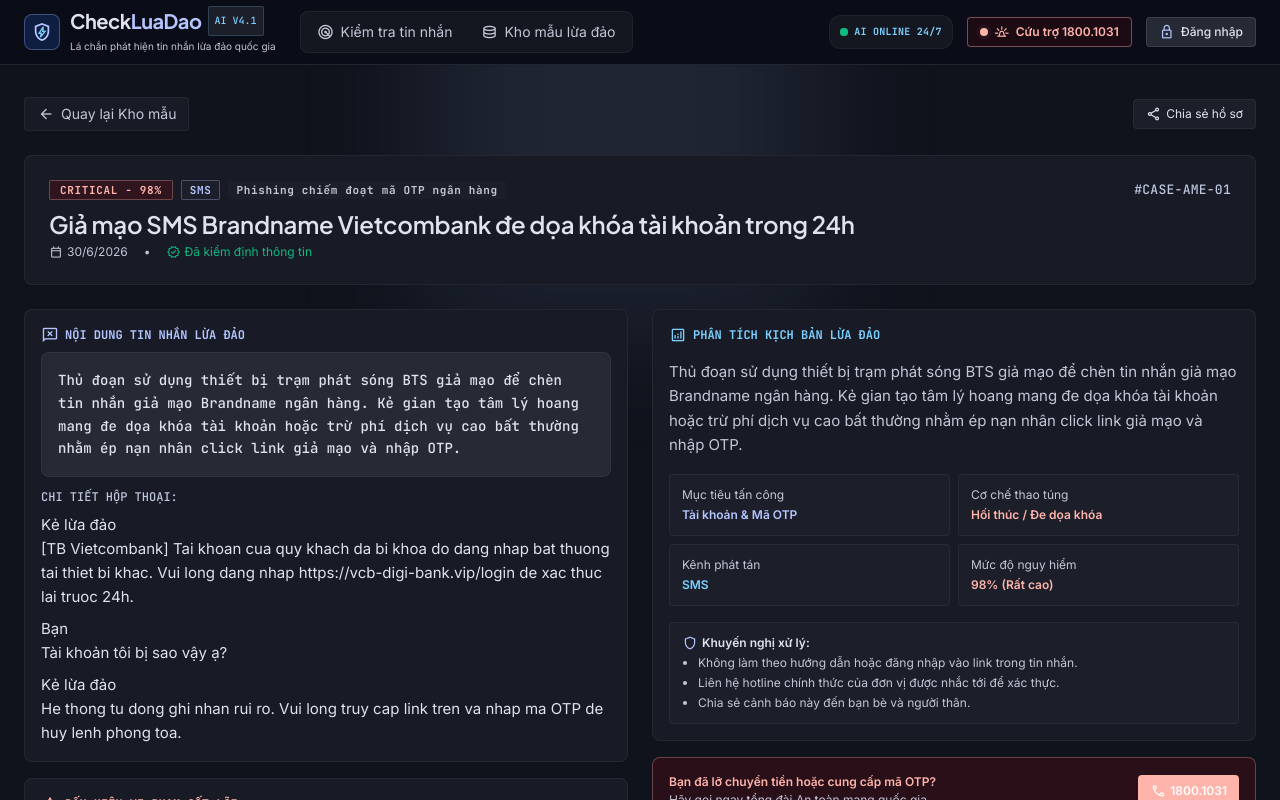
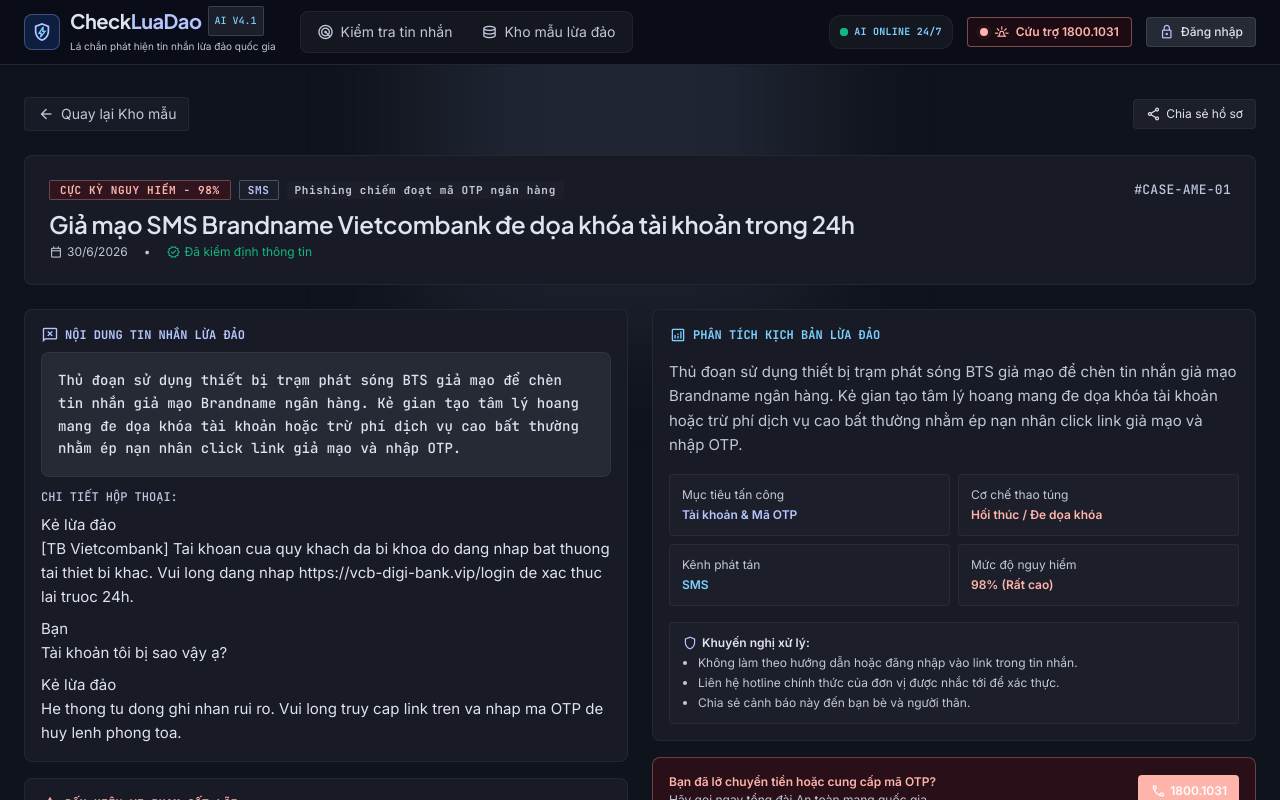
Before and after one commit to Jin01524/check-lua-dao-frontend, a React (Vite) app: page /templates in a window 1280 px wide. Both pictures are taken after a click on the element 221 px from the left and 598 px from the top of the page. Shown: the top 800 px of the page. Built offline with nearby package versions, Linux system fonts and the light colour scheme; no server answers.

Commit message:
feat: localize threat levels to Vietnamese and refine scam template accuracy

```diff
--- a/src/components/ResultCard.jsx
+++ b/src/components/ResultCard.jsx
@@ -72,7 +72,7 @@ export default function ResultCard({ result }) {
               isHighRisk ? 'text-error' : isMediumRisk ? 'text-warning' : 'text-[#10b981]'
             }`}
           >
-            KẾT QUẢ PHÂN TÍCH PHÁP Y SỐ
+            KẾT QUẢ PHÂN TÍCH SỐ
           </span>
         </div>
         <span className="font-code-telemetry text-code-telemetry text-secondary">
--- a/src/pages/TemplateDetailPage.jsx
+++ b/src/pages/TemplateDetailPage.jsx
@@ -3,6 +3,7 @@ import { useParams, useNavigate, Link } from 'react-router-dom';
 import ChatBubble from '../components/ChatBubble';
 import API from '../api/api';
 import { DEFAULT_TEMPLATES } from '../data/defaultTemplates';
+import { normalizeThreatScore, getThreatLevel } from '../utils/threatUtils';
 
 export default function TemplateDetailPage() {
   const { id } = useParams();
@@ -34,7 +35,7 @@ export default function TemplateDetailPage() {
         setTemplate(localFound);
         setError('');
       } else {
-        setError('Không tìm thấy hồ sơ pháp y này hoặc đã được ẩn.');
+        setError('Không tìm thấy hồ sơ này hoặc đã được ẩn.');
         setTemplate(null);
       }
       setLoading(false);
@@ -66,8 +67,8 @@ export default function TemplateDetailPage() {
     }
   }
 
-  const danger = template?.confidence_score || template?.danger_level || 94;
-  const isHigh = danger >= 70;
+  const danger = normalizeThreatScore(template?.confidence_score ?? template?.danger_level ?? template?.risk_score, 94);
+  const threat = getThreatLevel(danger);
 
   const handleCopy = () => {
     navigator.clipboard.writeText(window.location.href);
@@ -106,7 +107,7 @@ export default function TemplateDetailPage() {
         {loading && (
           <div className="bg-surface-container-low rounded-xl p-space-2xl border border-white/5 text-center flex flex-col items-center justify-center min-h-[400px]">
             <div className="w-12 h-12 rounded-full border-4 border-primary/20 border-t-primary animate-spin mb-4"></div>
-            <div className="text-on-surface font-title-md">Đang tải hồ sơ pháp y số...</div>
+            <div className="text-on-surface font-title-md">Đang tải hồ sơ phân tích số...</div>
           </div>
         )}
 
@@ -126,13 +127,9 @@ export default function TemplateDetailPage() {
               <div className="flex flex-wrap items-center justify-between gap-2 mb-space-xs">
                 <div className="flex items-center gap-2">
                   <span
-                    className={`font-label-badge text-label-badge px-2.5 py-0.5 rounded font-bold ${
-                      isHigh
-                        ? 'text-error bg-error-container/20 border border-error/30'
-                        : 'text-warning bg-warning/20 border border-warning/30'
-                    }`}
+                    className={`font-label-badge text-label-badge px-2.5 py-0.5 rounded font-bold border ${threat.badgeClass}`}
                   >
-                    CRITICAL - {danger}%
+                    {threat.level} - {danger}%
                   </span>
                   <span className="font-label-badge text-label-badge px-2 py-0.5 bg-surface-container text-primary rounded border border-primary/30 uppercase">
                     {template.platform || 'SMS'}
@@ -244,7 +241,7 @@ export default function TemplateDetailPage() {
                     </div>
                     <div className="p-3 bg-surface-container rounded-lg border border-white/5">
                       <span className="text-on-surface-variant block font-label-caption mb-1">Mức độ nguy hiểm</span>
-                      <span className="font-semibold text-error">{danger}% (Rất cao)</span>
+                      <span className="font-semibold text-error">{danger}% ({threat.textDesc})</span>
                     </div>
                   </div>
 
--- a/src/pages/TemplatesPage.jsx
+++ b/src/pages/TemplatesPage.jsx
@@ -2,6 +2,7 @@ import { useEffect, useState } from 'react';
 import { useNavigate } from 'react-router-dom';
 import API from '../api/api';
 import { DEFAULT_TEMPLATES } from '../data/defaultTemplates';
+import { normalizeThreatScore, getThreatLevel } from '../utils/threatUtils';
 
 export default function TemplatesPage() {
   const [templates, setTemplates] = useState(DEFAULT_TEMPLATES);
@@ -69,7 +70,7 @@ export default function TemplatesPage() {
                 Kho Dữ Liệu Mẫu Tin Nhắn Lừa Đảo Đã Cảnh Báo
               </h1>
               <p className="font-body-md text-body-md text-on-surface-variant max-w-2xl">
-                Tập hợp các thủ đoạn tấn công phi kỹ thuật (Social Engineering), tin nhắn mạo danh độc hại đã qua phân tích pháp y số bởi hệ thống AI chuyên sâu và kiểm chứng bởi đội ngũ an ninh mạng.
+                Tập hợp các thủ đoạn tấn công phi kỹ thuật (Social Engineering), tin nhắn mạo danh độc hại đã qua phân tích số bởi hệ thống AI chuyên sâu và kiểm chứng bởi đội ngũ an ninh mạng.
               </p>
             </div>
 
@@ -85,7 +86,7 @@ export default function TemplatesPage() {
               </div>
               <div className="px-space-sm py-space-2xs bg-surface-container rounded-lg">
                 <span className="font-label-caption text-label-caption text-on-surface-variant block">Trạng thái</span>
-                <span className="font-label-badge text-label-badge text-[#10b981] font-bold block mt-1">REALTIME</span>
+                <span className="font-label-badge text-label-badge text-[#10b981] font-bold block mt-1">THỜI GIAN THỰC</span>
               </div>
             </div>
           </div>
@@ -184,8 +185,8 @@ export default function TemplatesPage() {
           <div className="grid grid-cols-1 md:grid-cols-2 lg:grid-cols-3 gap-space-lg">
             {filtered.map((tpl) => {
               const id = tpl.id || tpl._id;
-              const danger = tpl.confidence_score || tpl.danger_level || 92;
-              const isHigh = danger >= 70;
+              const danger = normalizeThreatScore(tpl.confidence_score ?? tpl.danger_level ?? tpl.risk_score, 92);
+              const threat = getThreatLevel(danger);
 
               return (
                 <article
@@ -197,13 +198,9 @@ export default function TemplatesPage() {
                     {/* Top Row: Severity & Case Code */}
                     <div className="flex items-center justify-between mb-space-xs">
                       <span
-                        className={`font-label-badge text-label-badge px-2 py-0.5 rounded ${
-                          isHigh
-                            ? 'text-error bg-error-container/20 border border-error/30'
-                            : 'text-warning bg-warning/20 border border-warning/30'
-                        }`}
+                        className={`font-label-badge text-label-badge px-2 py-0.5 rounded font-bold border ${threat.badgeClass}`}
                       >
-                        CRITICAL - {danger}%
+                        {threat.level} - {danger}%
                       </span>
                       <span className="font-code-telemetry text-code-telemetry text-outline">
                         #CASE-{String(id).slice(-5).toUpperCase()}
--- /dev/null
+++ b/src/utils/threatUtils.js
@@ -0,0 +1,61 @@
+/**
+ * Tiện ích chuẩn hóa điểm rủi ro (% nguy hiểm) và phân loại mức độ cảnh báo bằng tiếng Việt
+ */
+
+/**
+ * Chuẩn hóa điểm rủi ro (% nguy hiểm)
+ * Hỗ trợ cả định dạng số thập phân (0.95 -> 95) và số nguyên (95 -> 95)
+ */
+export function normalizeThreatScore(score, fallback = 90) {
+  if (score === null || score === undefined || score === '') return fallback;
+  const num = Number(score);
+  if (isNaN(num)) return fallback;
+  if (num > 0 && num <= 1) return Math.round(num * 100);
+  return Math.min(100, Math.max(0, Math.round(num)));
+}
+
+/**
+ * Trả về thông tin mức độ cảnh báo chuẩn hóa bằng tiếng Việt
+ */
+export function getThreatLevel(score, fallback = 90) {
+  const s = normalizeThreatScore(score, fallback);
+
+  if (s >= 85) {
+    return {
+      score: s,
+      level: 'CỰC KỲ NGUY HIỂM',
+      shortLevel: 'Nguy cấp',
+      textDesc: 'Rất cao',
+      badgeClass: 'text-error bg-error-container/20 border border-error/30',
+      dotColor: 'bg-error',
+    };
+  }
+  if (s >= 70) {
+    return {
+      score: s,
+      level: 'NGUY CƠ CAO',
+      shortLevel: 'Nguy cơ cao',
+      textDesc: 'Cao',
+      badgeClass: 'text-error bg-error-container/20 border border-error/30',
+      dotColor: 'bg-error',
+    };
+  }
+  if (s >= 40) {
+    return {
+      score: s,
+      level: 'CẢNH BÁO NGHI VẤN',
+      shortLevel: 'Nghi vấn',
+      textDesc: 'Trung bình',
+      badgeClass: 'text-warning bg-warning/20 border border-warning/30',
+      dotColor: 'bg-warning',
+    };
+  }
+  return {
+    score: s,
+    level: 'AN TOÀN',
+    shortLevel: 'An toàn',
+    textDesc: 'Thấp',
+    badgeClass: 'text-[#10b981] bg-[#10b981]/20 border border-[#10b981]/30',
+    dotColor: 'bg-[#10b981]',
+  };
+}
```
